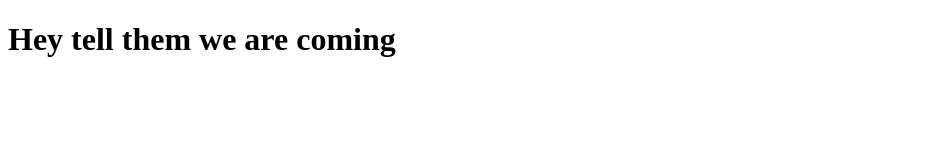
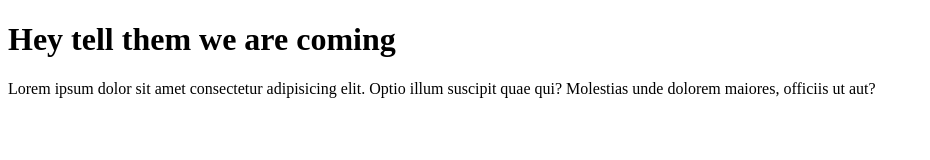
Before and after one commit to KingsleySomuah/Inventory-Hub, a plain HTML site: page index.html in a window 1280 px wide. Shown: the whole page, without its empty margins (0-930 px from the left). Drawn offline with Linux system fonts and the light colour scheme.

Commit message:
added html code to index.html

```diff
--- a/index.html
+++ b/index.html
@@ -7,5 +7,6 @@
 </head>
 <body>
     <h1>Hey tell them we are coming</h1>
+    <p>Lorem ipsum dolor sit amet consectetur adipisicing elit. Optio illum suscipit quae qui? Molestias unde dolorem maiores, officiis ut aut?</p>
 </body>
 </html>
```
